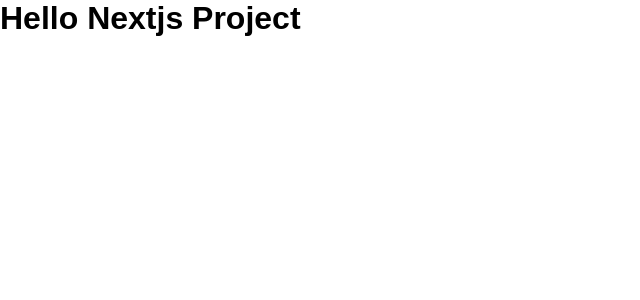
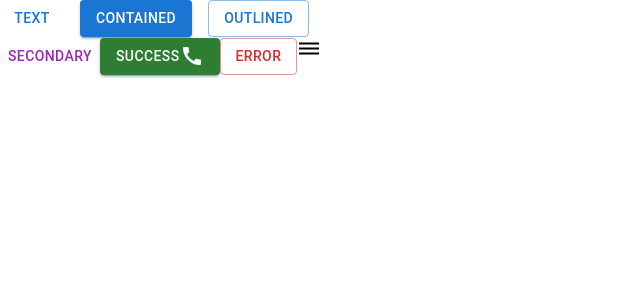
Before and after one commit to kevinkalenga/nextjs-food-app, a Next.js app: page / in a window 1280 px wide. Shown: the top 300 px of the page, without its empty margins (0-640 px from the left). Built offline with nearby package versions, Linux system fonts and the light colour scheme.

Commit message:
Install mui

```diff
--- a/app/page.js
+++ b/app/page.js
@@ -1,9 +1,25 @@
-
+import Stack from '@mui/material/Stack';
+import Button from '@mui/material/Button';
+import DehazeIcon from '@mui/icons-material/Dehaze';
+import CallIcon from '@mui/icons-material/Call';
 
 export default function Home() {
   return (
     <div>
-      <h1>Hello Nextjs Project</h1>
+      <Stack spacing={2} direction="row">
+        <Button variant="text">Text</Button>
+        <Button variant="contained">Contained</Button>
+        <Button variant="outlined">Outlined</Button>
+      </Stack>
+
+      <Button color="secondary">Secondary</Button>
+      <Button variant="contained" color="success">
+        Success <CallIcon />
+      </Button>
+      <Button variant="outlined" color="error">
+        Error
+      </Button>
+      < DehazeIcon />
     </div>
   );
 }
--- a/package.json
+++ b/package.json
@@ -8,6 +8,10 @@
     "start": "next start"
   },
   "dependencies": {
+    "@emotion/react": "^11.14.0",
+    "@emotion/styled": "^11.14.1",
+    "@mui/icons-material": "^9.5.0",
+    "@mui/material": "^9.5.0",
     "next": "16.4.3",
     "react": "19.3.0",
     "react-dom": "19.3.0"
```
Also changed, not shown: 1 other file (tests, documents, lock files or other folders).
